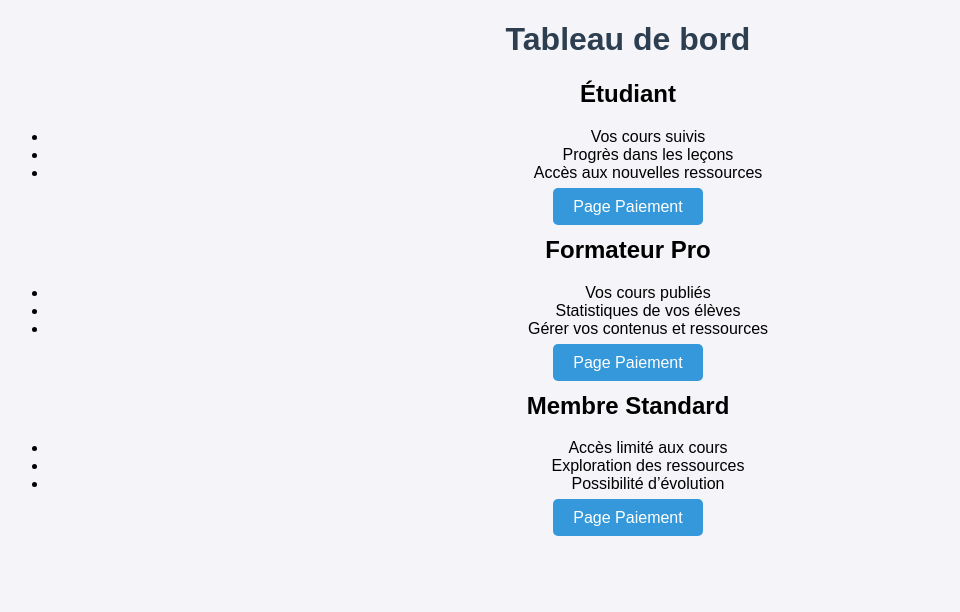
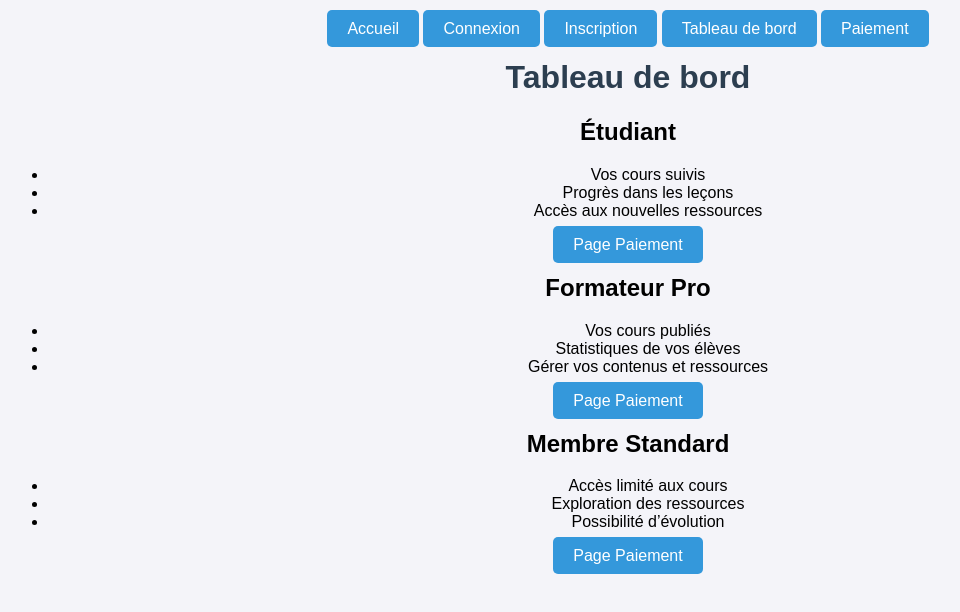
Before and after one commit to ElieDjuna/Plateforme-de-formation-, a website: page dashboard.html in a window 1280 px wide. Shown: the whole page, without its empty margins (12-972 px from the left). Drawn offline with Linux system fonts and the light colour scheme.

Commit message:
Mise à jour complète des pages HTML : ajout du menu de navigation fixe et uniformisation du style

```diff
--- a/dashboard.html
+++ b/dashboard.html
@@ -7,6 +7,14 @@
   <link rel="stylesheet" href="style.css">
 </head>
 <body>
+  <nav>
+    <a href="index.html">Accueil</a>
+    <a href="connexion.html">Connexion</a>
+    <a href="inscription.html">Inscription</a>
+    <a href="dashboard.html">Tableau de bord</a>
+    <a href="paiement.html">Paiement</a>
+  </nav>
+
   <h1>Tableau de bord</h1>
 
   <h2>Étudiant</h2>
```
